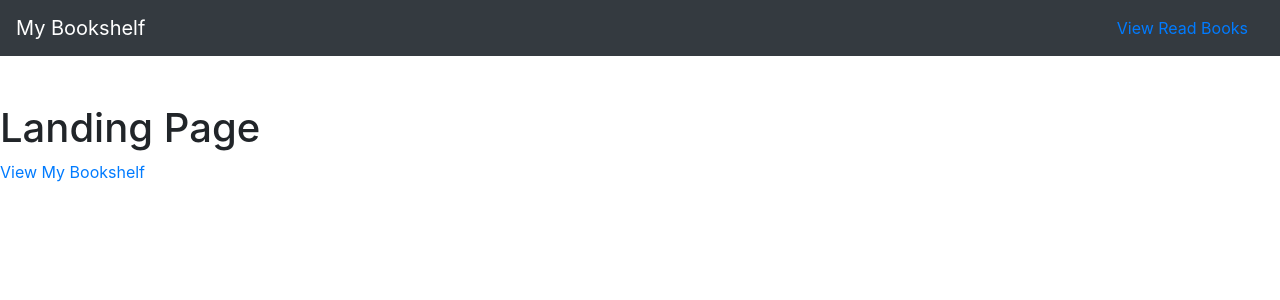
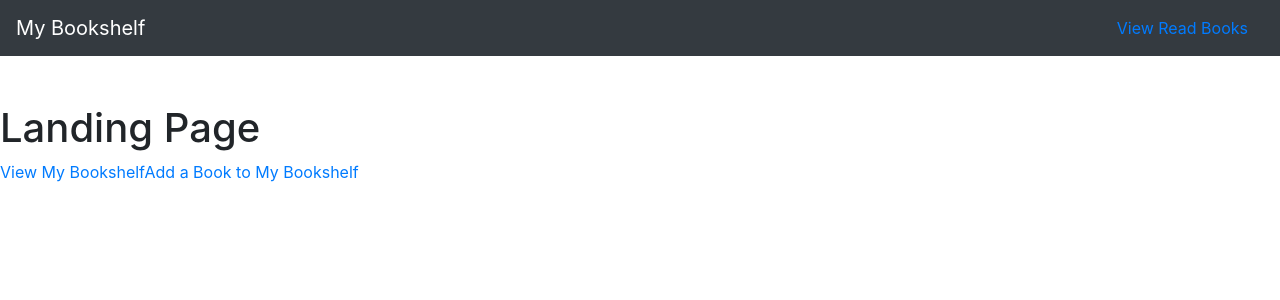
Before and after one commit to DaynaLeal/Bookshelf, a React (Create React App) app in the folder ui/: page / in a window 1280 px wide. Shown: the top 300 px of the page. Built offline with nearby package versions, Linux system fonts and the light colour scheme; no server answers.

Commit message:
added addBook link to landing page

```diff
--- a/ui/src/views/Landing.tsx
+++ b/ui/src/views/Landing.tsx
@@ -6,6 +6,7 @@ const Landing = () => {
     <div>
       <h1>Landing Page</h1>
       <Link to='/mybooks'>View My Bookshelf</Link>
+      <Link to='/addBooks'>Add a Book to My Bookshelf</Link>
     </div>
   )
 }
```
